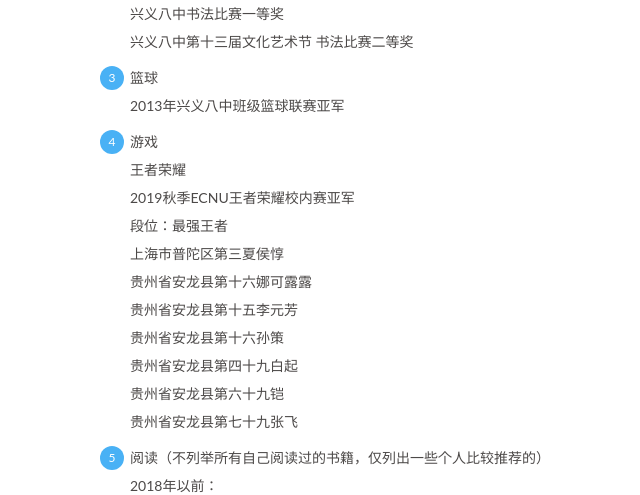
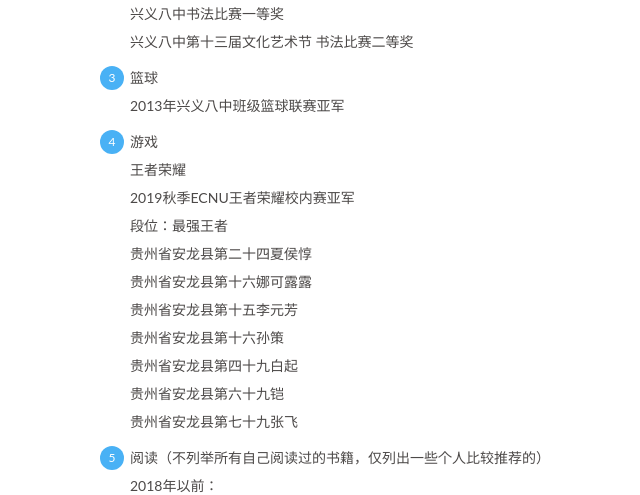
Before and after one commit to Moriarty98/Moriarty98.github.io, a plain HTML site: page 2019/09/26/Personal-Resume/index.html in a window 1280 px wide. Shown: the part 2684-3179 px from the top of the page, 356-996 px from the left. Drawn offline with nearby package versions, Linux system fonts and the light colour scheme; some packages are replaced by stand-ins of ours; a script that the page names is missing.

Commit message:
Site updated: 2019-11-28 20:19:33

```diff
--- a/2019/09/26/Personal-Resume/index.html
+++ b/2019/09/26/Personal-Resume/index.html
@@ -42,7 +42,7 @@
 <li>足迹<br>重庆、成都、北京、武汉、昆明、威海、烟台、南京、苏州、杭州</li>
 <li>书法<br>兴义八中书法比赛一等奖<br>兴义八中第十三届文化艺术节 书法比赛二等奖 </li>
 <li>篮球<br>2013年兴义八中班级篮球联赛亚军</li>
-<li>游戏<br>王者荣耀<br>2019秋季ECNU王者荣耀校内赛亚军<br>段位：最强王者<br>上海市普陀区第三夏侯惇<br>贵州省安龙县第十六娜可露露<br>贵州省安龙县第十五李元芳<br>贵州省安龙县第十六孙策<br>贵州省安龙县第四十九白起<br>贵州省安龙县第六十九铠<br>贵州省安龙县第七十九张飞</li>
+<li>游戏<br>王者荣耀<br>2019秋季ECNU王者荣耀校内赛亚军<br>段位：最强王者<br>贵州省安龙县第二十四夏侯惇<br>贵州省安龙县第十六娜可露露<br>贵州省安龙县第十五李元芳<br>贵州省安龙县第十六孙策<br>贵州省安龙县第四十九白起<br>贵州省安龙县第六十九铠<br>贵州省安龙县第七十九张飞</li>
 <li><p>阅读（不列举所有自己阅读过的书籍，仅列出一些个人比较推荐的）<br>2018年以前：<br>《沉默的大多数》<br>《黄金时代》<br>《我们仨》<br>《人生哲思录》<br>《孙子兵法》<br>《六韬·三略》<br>《明朝那些事儿》<br>《易中天中华史》<br>2018年以后：<br>《三体》<br>《异乡人》<br>《南渡北归》</p>
 </li>
 <li><p>电影（不列举所有自己看过的电影，仅列举一些个人觉得还不错的）<br>红海行动<br>流浪地球<br>无名之辈</p>
```
